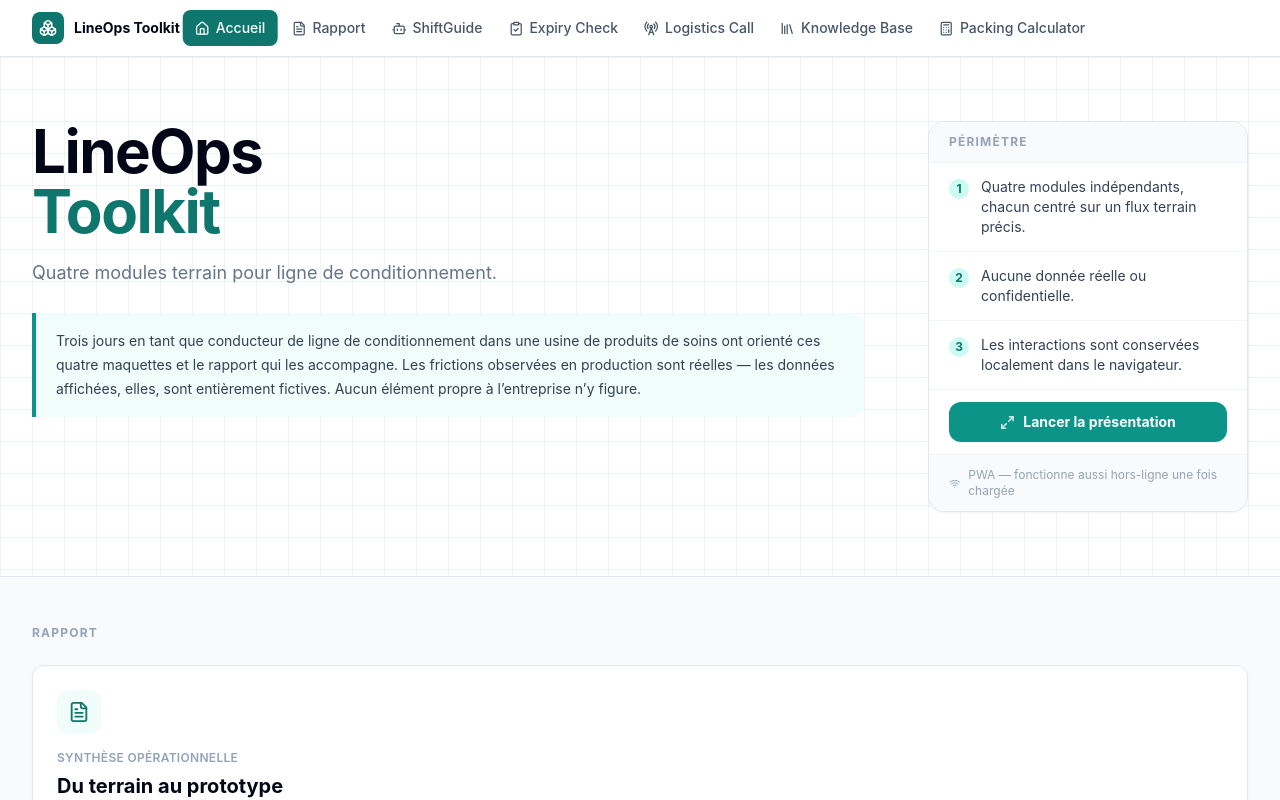
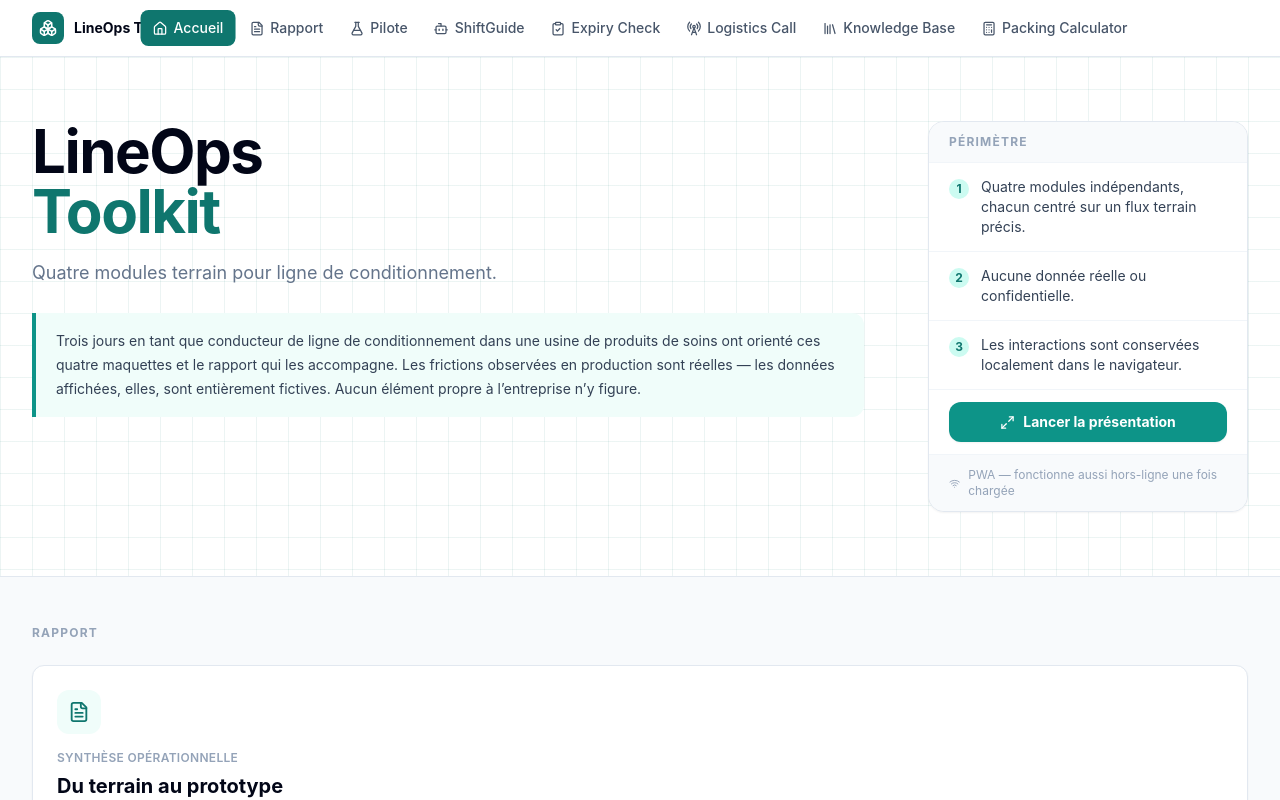
Before and after one commit to AmineAKIK/protocap, a React (Vite) app: page / in a window 1280 px wide. Shown: the top 800 px of the page. Built offline with nearby package versions, Linux system fonts and the light colour scheme.

Commit message:
feat: expose pilot proposal in public navigation

```diff
--- a/src/components/AppShell.tsx
+++ b/src/components/AppShell.tsx
@@ -1,10 +1,11 @@
-import { Bot, Boxes, Calculator, ClipboardCheck, FileText, Home, Library, RadioTower } from 'lucide-react';
+import { Bot, Boxes, Calculator, ClipboardCheck, FileText, FlaskConical, Home, Library, RadioTower } from 'lucide-react';
 import type { ReactNode } from 'react';
 import { Link, NavLink } from 'react-router-dom';
 
 const navItems = [
   { to: '/', label: 'Accueil', icon: Home },
   { to: '/rapport', label: 'Rapport', icon: FileText },
+  { to: '/proposition-pilote', label: 'Pilote', icon: FlaskConical },
   { to: '/shiftguide', label: 'ShiftGuide', icon: Bot },
   { to: '/expiry-check', label: 'Expiry Check', icon: ClipboardCheck },
   { to: '/logistics-call', label: 'Logistics Call', icon: RadioTower },
@@ -61,7 +62,7 @@ export function AppShell({ children }: AppShellProps) {
 
       {/* Mobile bottom nav */}
       <nav className="fixed inset-x-0 bottom-0 z-40 border-t border-slate-200 bg-white/95 pb-[env(safe-area-inset-bottom)] backdrop-blur-sm xl:hidden">
-        <div className="grid grid-cols-7">
+        <div className="grid grid-cols-8">
           {navItems.map((item) => (
             <NavLink
               key={item.to}
```
